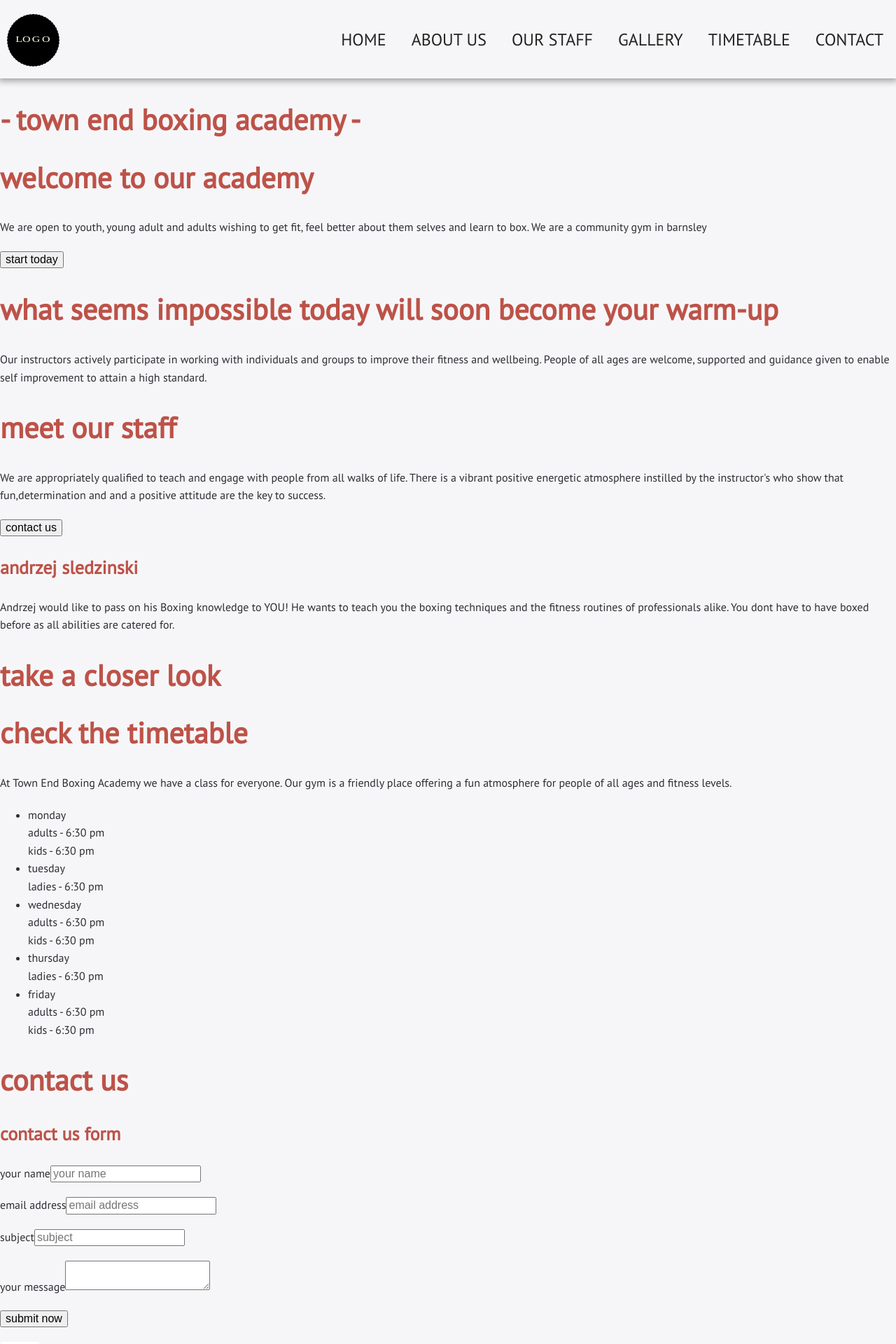
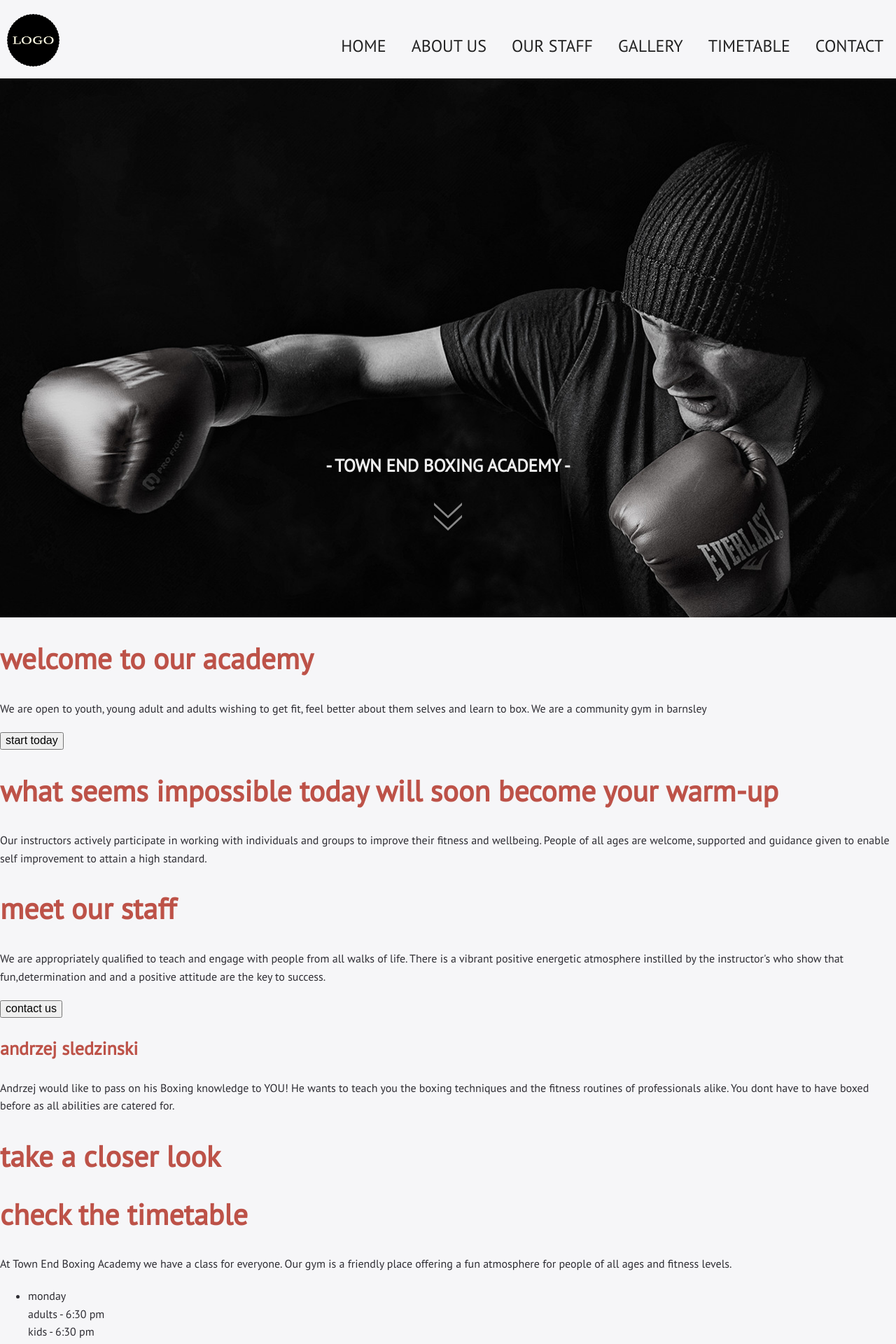
Before and after one commit to OziOcb/03_Project-box, a Jekyll site: the page built from index.html, in a window 1280 px wide. Shown: the top 1920 px of the page at 70% size. Built offline with Jekyll 4.4.1, drawn with Linux system fonts in a browser that asks for light colours; nearby versions of some CDN libraries; Markdown is read by kramdown in place of the engine named in the settings.

Commit message:
finished Hero Section

```diff
--- a/_includes/header.html
+++ b/_includes/header.html
@@ -1 +1 @@
-<header class="header"><div class="header-wrap"><a href="#" title="Go back to the homepage" class="header__logo-link"><img src="{{site.baseurl}}/assets/img/svg/logo.svg" class="header__logo"/></a><nav class="nav"><button type="button" title="Open menu" class="nav__btn"><span class="nav__btn-bars"></span></button><ul class="nav__list"><li class="nav__item"><a href="#" title="Go back to the homepage" class="nav__link">home</a></li><li class="nav__item"><a href="#" title="A few words about us" class="nav__link">about us</a></li><li class="nav__item"><a href="#" title="Meet our incredible staff" class="nav__link">our staff</a></li><li class="nav__item"><a href="#" title="Check how it looks like" class="nav__link">gallery</a></li><li class="nav__item"><a href="#" title="Plan your visit width our timetable" class="nav__link">timetable</a></li><li class="nav__item"><a href="#" title="Give us a call or write us a message" class="nav__link">contact</a></li></ul></nav></div></header>
+<header class="header"><div class="header-wrap"><a href="#" title="Go back to the homepage" class="header__logo-link"><h1 class="visuallyhidden">Town end boxing academy website</h1><img src="{{site.baseurl}}/assets/img/svg/logo.svg" class="header__logo"/></a><nav class="nav"><h2 class="visuallyhidden">main navigation</h2><button type="button" title="Open menu" class="nav__btn"><span class="nav__btn-bars"></span></button><ul class="nav__list"><li class="nav__item"><a href="#" title="Go back to the homepage" class="nav__link">home</a></li><li class="nav__item"><a href="#" title="A few words about us" class="nav__link">about us</a></li><li class="nav__item"><a href="#" title="Meet our incredible staff" class="nav__link">our staff</a></li><li class="nav__item"><a href="#" title="Check how it looks like" class="nav__link">gallery</a></li><li class="nav__item"><a href="#" title="Plan your visit width our timetable" class="nav__link">timetable</a></li><li class="nav__item"><a href="#" title="Give us a call or write us a message" class="nav__link">contact</a></li></ul></nav></div></header>
--- a/_includes/hero.html
+++ b/_includes/hero.html
@@ -1 +1 @@
-<section class="hero"><h2 class="hero__title">- town end boxing academy -</h2></section>
+<section class="hero"><h2 class="hero__title">- town end boxing academy -</h2><a href="#" title="Welcome to our website" class="hero__arrow"><img src="{{site.baseurl}}/assets/img/svg/arrow.svg" class="hero__arrow-svg"/></a></section>
--- a/_jadefiles/header.jade
+++ b/_jadefiles/header.jade
@@ -1,11 +1,11 @@
 header.header
   .header-wrap
     a.header__logo-link(href="#" title="Go back to the homepage")
-      //- h1.hide-text Town end boxing academy website
+      h1.visuallyhidden Town end boxing academy website
       img.header__logo(src="{{site.baseurl}}/assets/img/svg/logo.svg")
 
     nav.nav
-      //- h2.hide-text main navigation
+      h2.visuallyhidden main navigation
       button.nav__btn(type="button" title="Open menu")
         span.nav__btn-bars
 
--- a/_jadefiles/hero.jade
+++ b/_jadefiles/hero.jade
@@ -1,2 +1,4 @@
 section.hero
   h2.hero__title - town end boxing academy -
+  a.hero__arrow(href="#" title="Welcome to our website")
+    img.hero__arrow-svg(src="{{site.baseurl}}/assets/img/svg/arrow.svg")
--- a/assets/css/4-layouts/_home.sass
+++ b/assets/css/4-layouts/_home.sass
@@ -1,8 +1,4 @@
 // Layout Home
-.hide-text
-  text-indent: 101%
-  white-space: nowrap
-  overflow: hidden
 
 .home-wrap
   max-width: 128rem
--- a/assets/css/main.css
+++ b/assets/css/main.css
@@ -494,6 +494,59 @@ body {
   -webkit-font-smoothing: antialiased;
   -webkit-text-size-adjust: 100%; }
 
+/* ==========================================================================
+   Helper classes
+   @mixin ========================================================================= */
+/*
+ * Hide visually and from screen readers
+ */
+.hidden {
+  display: none !important; }
+
+/*
+ * Hide only visually, but have it available for screen readers:
+ * https://snook.ca/archives/html_and_css/hiding-content-for-accessibility
+ *
+ * 1. For long content, line feeds are not interpreted as spaces and small width
+ *    causes content to wrap 1 word per line:
+ *    https://medium.com/@jessebeach/beware-smushed-off-screen-accessible-text-5952a4c2cbfe
+ */
+.visuallyhidden {
+  border: 0;
+  clip: rect(0 0 0 0);
+  -webkit-clip-path: inset(50%);
+  clip-path: inset(50%);
+  height: 1px;
+  margin: -1px;
+  overflow: hidden;
+  padding: 0;
+  position: absolute;
+  width: 1px;
+  white-space: nowrap; }
+
+/*
+ * Extends the .visuallyhidden class to allow the element
+ * to be focusable when navigated to via the keyboard:
+ * https://www.drupal.org/node/897638
+ */
+.visuallyhidden.focusable:active,
+.visuallyhidden.focusable:focus {
+  clip: auto;
+  -webkit-clip-path: none;
+  clip-path: none;
+  height: auto;
+  margin: 0;
+  overflow: visible;
+  position: static;
+  width: auto;
+  white-space: inherit; }
+
+/*
+ * Hide visually and from screen readers, but maintain layout
+ */
+.invisible {
+  visibility: hidden; }
+
 .header {
   padding: 2rem 0rem 1.7rem;
   box-shadow: 0px 0px 10px 3px rgba(0, 0, 0, 0.4); }
@@ -504,9 +557,9 @@ body {
     -webkit-box-pack: justify;
         -ms-flex-pack: justify;
             justify-content: space-between;
-    -webkit-box-align: center;
-        -ms-flex-align: center;
-            align-items: center;
+    -webkit-box-align: end;
+        -ms-flex-align: end;
+            align-items: flex-end;
     max-width: 128rem;
     margin-left: auto;
     margin-right: auto; }
@@ -534,7 +587,7 @@ body {
   opacity: 0;
   transition: all .5s;
   pointer-events: none; }
-  @media (min-width: 45em) {
+  @media (min-width: 50.8125em) {
     .nav__list {
       opacity: 1;
       pointer-events: all;
@@ -550,9 +603,9 @@ body {
   font-weight: bold;
   background: rgba(0, 0, 0, 0.9);
   color: #ccc; }
-  @media (min-width: 45em) {
+  @media (min-width: 50.8125em) {
     .nav__link {
-      font-size: 1.8rem;
+      font-size: 2.1rem;
       background: none;
       color: #222;
       font-weight: 400;
@@ -583,7 +636,7 @@ body {
   right: 3.6rem;
   overflow: hidden;
   z-index: 100; }
-  @media (min-width: 45em) {
+  @media (min-width: 50.8125em) {
     .nav__btn {
       display: none; } }
   .nav__btn-bars {
@@ -618,10 +671,73 @@ body {
       background: rgba(0, 0, 0, 0.7);
       top: -.5rem; }
 
-.hide-text {
-  text-indent: 101%;
-  white-space: nowrap;
-  overflow: hidden; }
+.hero {
+  display: -webkit-box;
+  display: -ms-flexbox;
+  display: flex;
+  -webkit-box-orient: vertical;
+  -webkit-box-direction: normal;
+      -ms-flex-direction: column;
+          flex-direction: column;
+  -webkit-box-pack: end;
+      -ms-flex-pack: end;
+          justify-content: flex-end;
+  -webkit-box-align: center;
+      -ms-flex-align: center;
+          align-items: center;
+  height: 39rem;
+  background-color: #090909;
+  background-image: url("../img/hero-bg.jpg");
+  background-size: cover;
+  background-position: 70% center;
+  background-repeat: no-repeat; }
+  @media (min-width: 50.8125em) {
+    .hero {
+      height: 77rem; } }
+  .hero__title {
+    text-align: center;
+    font-size: 2.2rem;
+    text-transform: uppercase;
+    color: #eee;
+    margin-bottom: 6rem; }
+    @media (min-width: 23.5em) {
+      .hero__title {
+        font-size: 2.5rem; } }
+    @media (min-width: 50.8125em) {
+      .hero__title {
+        margin-bottom: 4.5rem; } }
+  .hero__arrow {
+    display: none; }
+    @media (min-width: 50.8125em) {
+      .hero__arrow {
+        display: block;
+        margin-bottom: 11rem; } }
+    .hero__arrow:hover .hero__arrow-svg {
+      -webkit-transform: scale(1.5);
+              transform: scale(1.5); }
+    .hero__arrow-svg {
+      height: 4rem;
+      -webkit-transform: scale(1);
+              transform: scale(1);
+      transition: all 0.5s cubic-bezier(0.68, -0.55, 0.27, 1.55);
+      -webkit-animation: pulse 3s ease-in-out infinite;
+              animation: pulse 3s ease-in-out infinite; }
+
+@-webkit-keyframes pulse {
+  0%, 100% {
+    -webkit-transform: translateY(-15%);
+            transform: translateY(-15%); }
+  50% {
+    -webkit-transform: translateY(15%);
+            transform: translateY(15%); } }
+
+@keyframes pulse {
+  0%, 100% {
+    -webkit-transform: translateY(-15%);
+            transform: translateY(-15%); }
+  50% {
+    -webkit-transform: translateY(15%);
+            transform: translateY(15%); } }
 
 .home-wrap {
   max-width: 128rem;
--- a/assets/css/main.scss
+++ b/assets/css/main.scss
@@ -4,6 +4,7 @@
 
 @import "1-base/vars";
 @import "1-base/base";
+@import "1-base/helper-classes";
 
 @import "3-sections/header";
 @import "3-sections/hero";
```
Also changed, not shown: assets/css/1-base/_helper-classes.sass (added, +60 -0 lines), assets/css/3-sections/_header.sass (+8 -8 lines), assets/css/3-sections/_hero.sass (+55 -0 lines), assets/img/hero-bg.jpg (added), assets/img/svg/arrow.svg (added), assets/img/svg/logo.svg, 5 other files.
